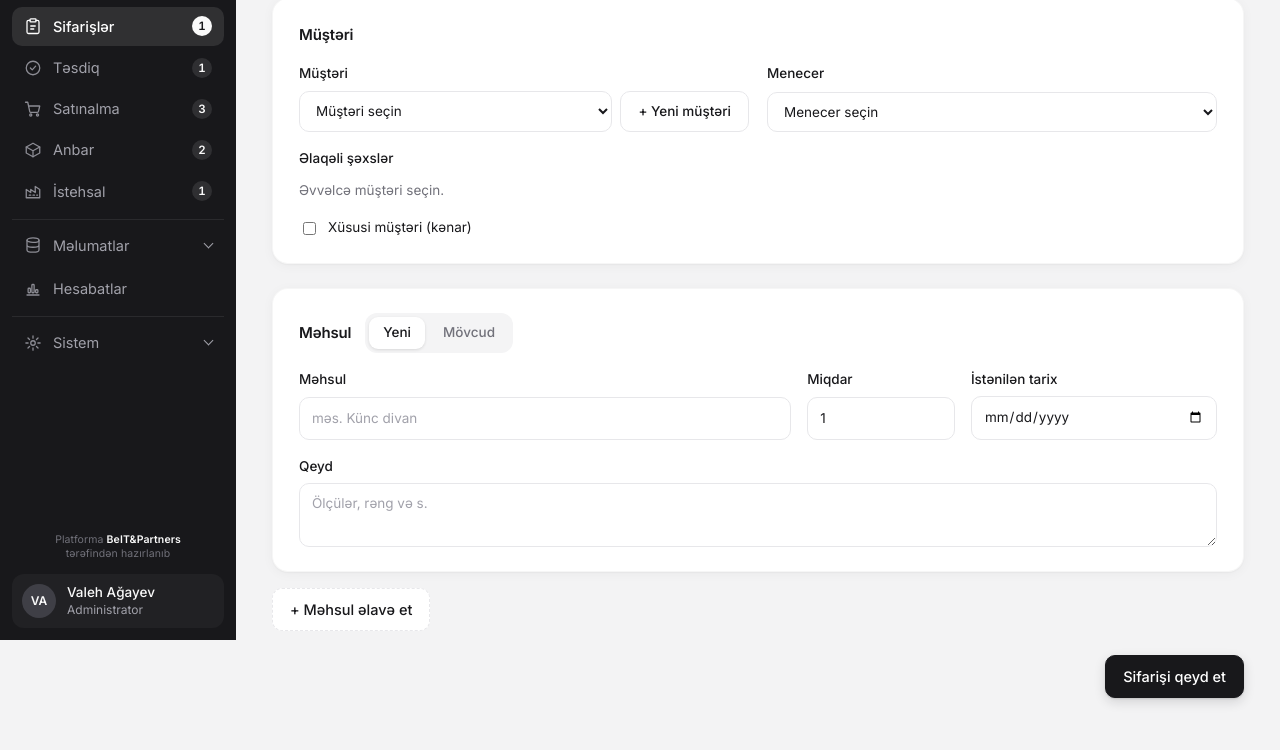
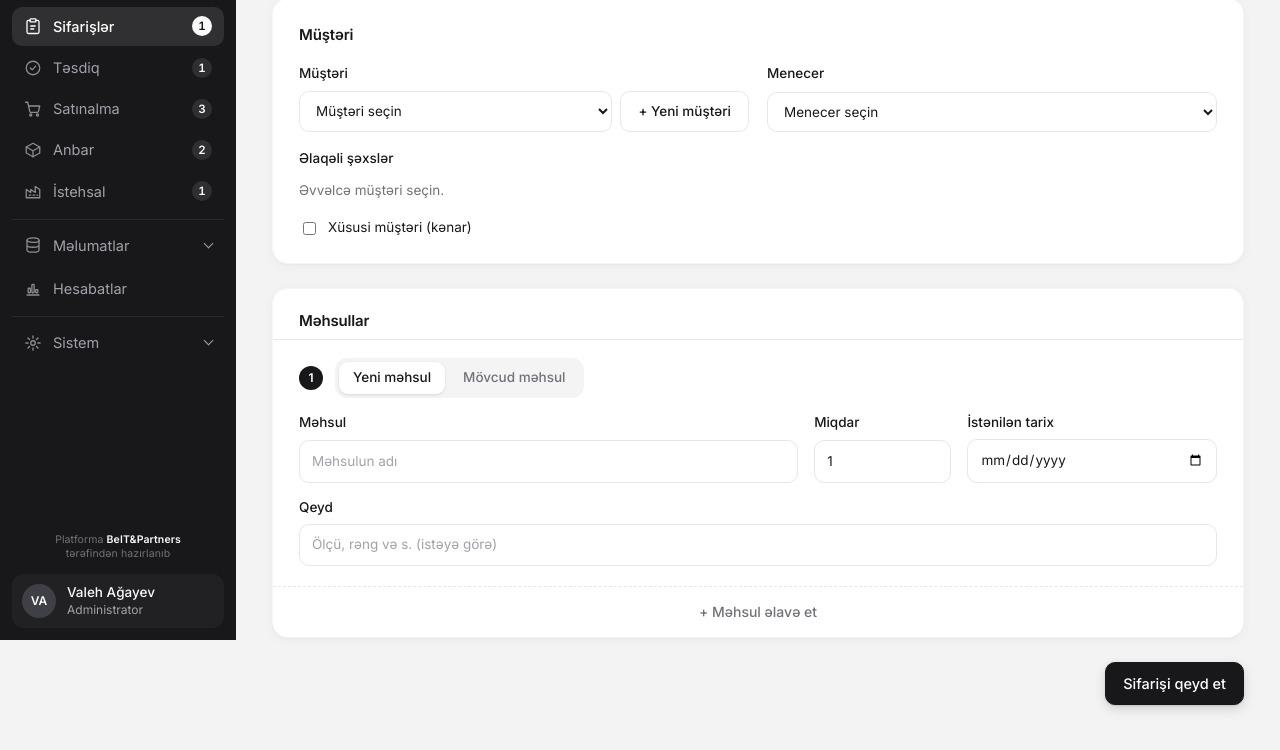
Before and after one commit to habibmammadov1/alzzoni-init, a plain HTML site: page order-new.html in a window 1280 px wide. Shown: the part 160-910 px from the top of the page. Drawn offline with Linux system fonts and the light colour scheme.

Commit message:
New order: tidier product sections inside one card
Each added product is a numbered section with a Yeni/Mövcud switch,
product, quantity, requested date and a one-line note; sections sit in
one Məhsullar card with an add row at the bottom.

Co-Authored-By: Claude Opus 5.5 <noreply@anthropic.com>

```diff
--- a/css/app.css
+++ b/css/app.css
@@ -343,15 +343,17 @@ input[type=checkbox], input[type=radio] { width: auto; padding: 0; accent-color:
 .qty-unit span { position: absolute; top: 50%; right: 10px; transform: translateY(-50%); color: var(--faint); font-size: 12px; font-weight: 400; pointer-events: none; }
 .general-count { margin-right: auto; font-size: 13px; }
 .table tr.is-new td { background: var(--green-soft); }
-.products-card { display: grid; gap: 16px; }
-.prod-list { display: grid; gap: 16px; }
-.prod-card { display: grid; gap: 16px; }
-.prod-card-head { display: flex; align-items: center; gap: 14px; }
-.prod-card-head h2 { margin: 0; }
-.prod-card-head .segmented { margin-right: auto; }
-.prod-card-head .segmented label { padding: 5px 14px; font-size: 13.5px; }
-.prod-fields { display: grid; grid-template-columns: minmax(0, 2fr) minmax(90px, .6fr) minmax(150px, 1fr); gap: 16px; }
-.add-product { justify-self: start; border-style: dashed; }
+.products-card .card-head { padding-bottom: 6px; }
+.prod-list { display: grid; }
+.prod-item { display: grid; gap: 14px; padding: 18px 26px 20px; border-top: 1px solid var(--line); }
+.prod-item-head { display: flex; align-items: center; gap: 12px; }
+.prod-item-head .segmented { margin-right: auto; }
+.prod-item-head .segmented label { padding: 5px 14px; font-size: 13.5px; }
+.prod-num { display: grid; place-items: center; width: 24px; height: 24px; border-radius: 50%; background: var(--ink); color: #fff; font-size: 12px; font-weight: 600; }
+.prod-fields { display: grid; grid-template-columns: minmax(0, 2fr) minmax(90px, .55fr) minmax(150px, 1fr); gap: 14px 16px; }
+.prod-note { grid-column: 1 / -1; }
+.add-product { display: block; width: 100%; padding: 14px; border: 0; border-top: 1px dashed var(--line); border-radius: 0 0 var(--radius) var(--radius); background: none; color: var(--muted); font: inherit; font-size: 14px; font-weight: 500; cursor: pointer; transition: background-color .15s, color .15s; }
+.add-product:hover { background: var(--row-hover); color: var(--ink); }
 .answer-done { color: var(--ink); font-size: 13.5px; font-weight: 500; margin-right: 4px; }
 .review-filter { flex-wrap: wrap; }
 .report-filter { flex-wrap: wrap; }
@@ -722,6 +724,8 @@ legend { padding: 0 0 8px; font-size: 13.5px; font-weight: 500; color: var(--ink
     .mat-extras { padding-left: 0; }
     .prod-fields { grid-template-columns: minmax(0, 1fr) minmax(0, 1fr); }
     .prod-fields > label:first-child, .prod-fields > label:nth-child(2) { grid-column: 1 / -1; }
+    .prod-item { padding: 16px; }
+    .prod-item-head .segmented label { padding: 5px 10px; }
     .sex-order-body { grid-template-columns: minmax(0, 1fr); }
     .sex-order-body .table-wrap { border-right: 0; }
     .gantt { padding: 6px 16px 24px; }
--- a/order-new.html
+++ b/order-new.html
@@ -128,24 +128,25 @@
             <label class="check"><input type="checkbox" name="specialCustomer" value="true"> Xüsusi müştəri (kənar)</label>
         </section>
 
-        <section class="products-card">
+        <section class="card products-card">
+            <div class="card-head"><h2>Məhsullar</h2></div>
             <div class="prod-list" data-products></div>
-            <button class="btn add-product" type="button" data-add-product>+ Məhsul əlavə et</button>
+            <button class="add-product" type="button" data-add-product>+ Məhsul əlavə et</button>
             <template data-product-template>
-                <article class="card card-pad prod-card" data-product>
-                    <div class="prod-card-head">
-                        <h2 data-product-title>Məhsul</h2>
+                <div class="prod-item" data-product>
+                    <div class="prod-item-head">
+                        <span class="prod-num" data-product-title>1</span>
                         <div class="segmented" role="radiogroup" aria-label="Məhsulun növü">
-                            <label><input type="radio" value="YENI" data-type checked> Yeni</label>
-                            <label><input type="radio" value="MOVCUD" data-type> Mövcud</label>
+                            <label><input type="radio" value="YENI" data-type checked> Yeni məhsul</label>
+                            <label><input type="radio" value="MOVCUD" data-type> Mövcud məhsul</label>
                         </div>
                         <button class="icon-btn" type="button" data-remove-product aria-label="Məhsulu sil" title="Sil">×</button>
                     </div>
                     <div class="prod-fields">
-                        <label data-when="new">Məhsul <input name="product" placeholder="məs. Künc divan"></label>
+                        <label data-when="new">Məhsul <input name="product" placeholder="Məhsulun adı"></label>
                         <label data-when="existing" hidden>Məhsul
                             <select name="recipeCode">
-                                <option value="">Seçin</option>
+                                <option value="">Resept seçin</option>
                                 <option value="HM-001">Dolab 3 qapılı</option>
                                 <option value="HM-002">Yumşaq divan</option>
                                 <option value="HM-003">Metal ayaqlı stol</option>
@@ -153,9 +154,9 @@
                         </label>
                         <label>Miqdar <input name="qty" type="number" min="1" value="1" required></label>
                         <label>İstənilən tarix <input name="requestedDate" type="date" required></label>
+                        <label class="prod-note">Qeyd <input name="note" placeholder="Ölçü, rəng və s. (istəyə görə)"></label>
                     </div>
-                    <label>Qeyd <textarea name="note" rows="2" placeholder="Ölçülər, rəng və s."></textarea></label>
-                </article>
+                </div>
             </template>
         </section>
 
@@ -226,7 +227,7 @@
                 card.querySelector('[name="recipeCode"]').required = !isNew;
             };
             const renumber = () => [...list.children].forEach((card, i, all) => {
-                card.querySelector('[data-product-title]').textContent = all.length > 1 ? 'Məhsul ' + (i + 1) : 'Məhsul';
+                card.querySelector('[data-product-title]').textContent = i + 1;
                 card.querySelector('[data-remove-product]').hidden = all.length === 1;
             });
             const add = () => {
```
